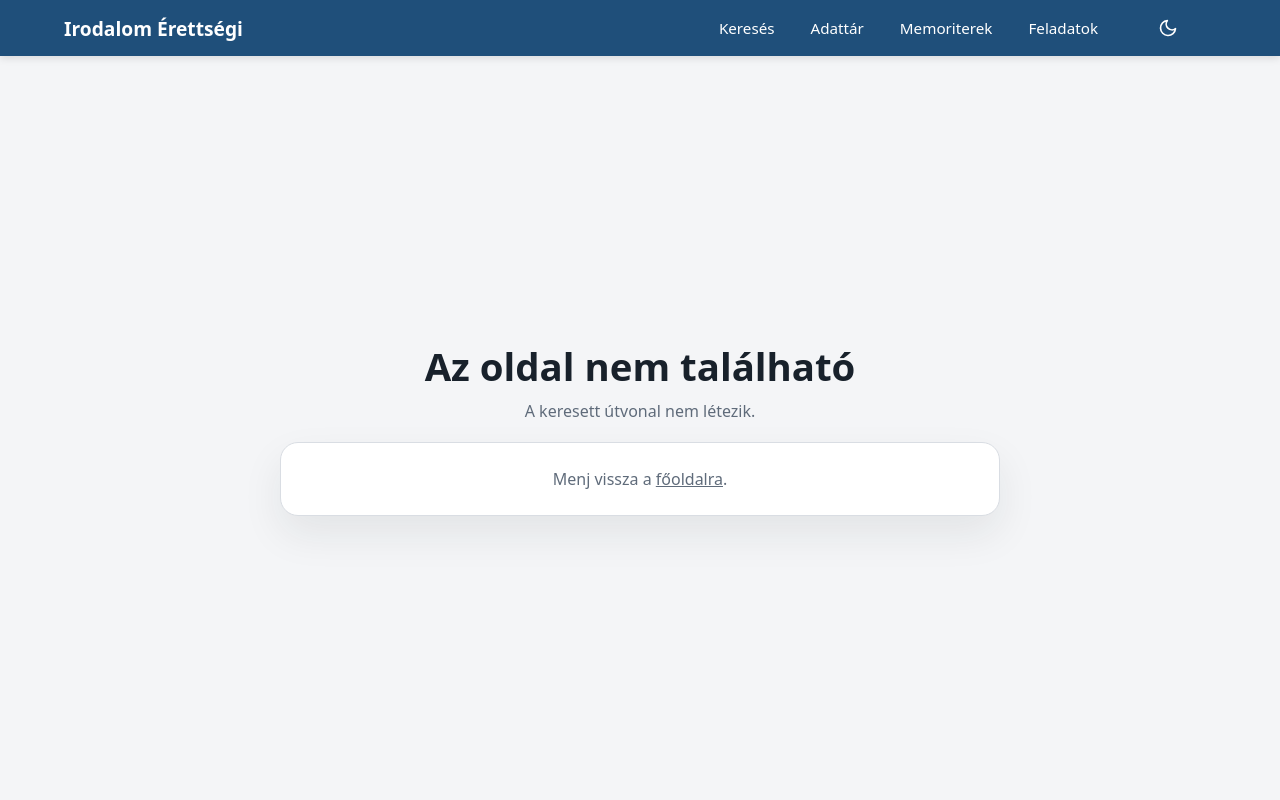
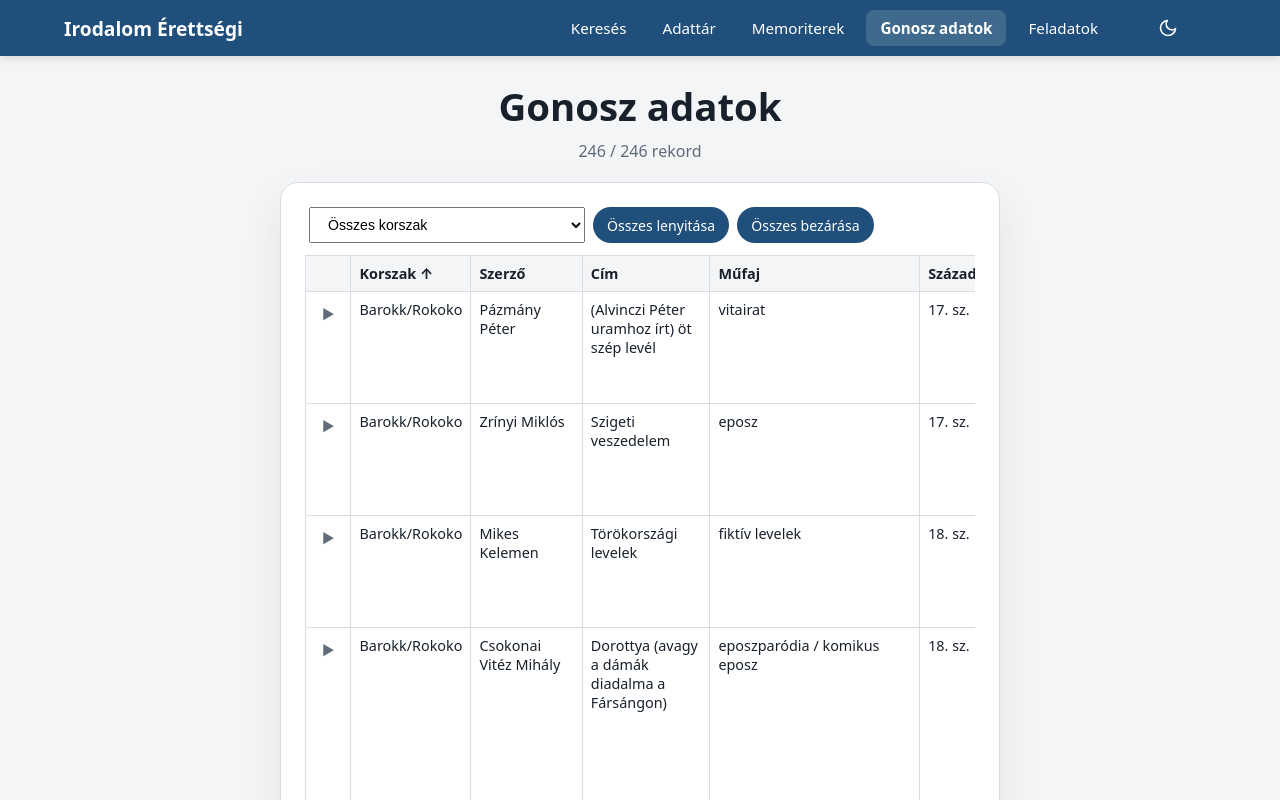
Before and after one commit to csboo/magyar-erettsegi-webapp, a React (Vite) app: page /gonosz-adatok in a window 1280 px wide. Shown: the top 800 px of the page. Built offline with nearby package versions, Linux system fonts and the light colour scheme.

Commit message:
gonosz adatok page

```diff
--- a/src/App.tsx
+++ b/src/App.tsx
@@ -3,6 +3,7 @@ import { AppLayout } from "./components/AppLayout";
 import { ArchivePage } from "./pages/ArchivePage";
 import { BooksPage } from "./pages/BooksPage";
 import { FiveChoicePage } from "./pages/FiveChoicePage";
+import { GonoszAdatokPage } from "./pages/GonoszAdatokPage";
 import { GonoszTablazatPage } from "./pages/GonoszTablazatPage";
 import { HomePage } from "./pages/HomePage";
 import { MemoriterekPage } from "./pages/MemoriterekPage";
@@ -33,6 +34,7 @@ function App() {
           <Route path="/archive" element={<ArchivePage />} />
           <Route path="/tasks" element={<TasksPage />} />
           <Route path="/tasks/five-from-one" element={<FiveChoicePage />} />
+          <Route path="/gonosz-adatok" element={<GonoszAdatokPage />} />
           <Route path="/tasks/gonosztablazat" element={<GonoszTablazatPage />} />
           <Route path="/memoriterek" element={<MemoriterekPage />} />
           {redirects.map(([from, to]) => (
--- a/src/components/Navbar.tsx
+++ b/src/components/Navbar.tsx
@@ -11,6 +11,7 @@ const navItems = [
   { to: "/search", label: "Keresés" },
   { to: "/archive", label: "Adattár" },
   { to: "/memoriterek", label: "Memoriterek" },
+  { to: "/gonosz-adatok", label: "Gonosz adatok" },
   { to: "/tasks", label: "Feladatok" },
 ];
 
--- a/src/index.css
+++ b/src/index.css
@@ -910,6 +910,50 @@ button:disabled {
   white-space: nowrap;
 }
 
+.gonosz-table th.sortable {
+  cursor: pointer;
+  user-select: none;
+}
+
+.gonosz-table th.sortable:hover {
+  background: var(--border);
+}
+
+.gonosz-table .expand-col {
+  width: 36px;
+  text-align: center;
+}
+
+.expand-btn {
+  background: transparent;
+  border: none;
+  padding: 4px 8px;
+  min-width: auto;
+  color: var(--muted);
+  cursor: pointer;
+  font-size: 0.85rem;
+}
+
+.expand-btn:hover {
+  color: var(--text);
+}
+
+.gonosz-table .detail-row {
+  background: var(--bg);
+}
+
+.gonosz-detail {
+  padding: 12px 16px;
+  display: grid;
+  grid-template-columns: repeat(auto-fit, minmax(200px, 1fr));
+  gap: 8px;
+}
+
+.gonosz-detail p {
+  margin: 0;
+  font-size: 0.9rem;
+}
+
 .gonosz-table td.revealed {
   background: rgba(31, 79, 122, 0.12);
   font-weight: 600;
--- /dev/null
+++ b/src/pages/GonoszAdatokPage.tsx
@@ -0,0 +1,192 @@
+import { useMemo, useState } from "react";
+import { useGonoszRecords } from "../hooks/useGonoszRecords";
+import type { GonoszRecord } from "../types";
+
+type SortField = keyof GonoszRecord;
+type SortDirection = "asc" | "desc";
+
+const DISPLAY_FIELDS: Array<{ key: SortField; label: string }> = [
+  { key: "era", label: "Korszak" },
+  { key: "szerzo", label: "Szerző" },
+  { key: "cim", label: "Cím" },
+  { key: "mufaj", label: "Műfaj" },
+  { key: "szazad", label: "Század" },
+  { key: "stilus", label: "Stílus" },
+  { key: "category", label: "Kategória" },
+];
+
+export function GonoszAdatokPage() {
+  const { records, loading, error } = useGonoszRecords();
+  const [sortField, setSortField] = useState<SortField>("era");
+  const [sortDirection, setSortDirection] = useState<SortDirection>("asc");
+  const [filterEra, setFilterEra] = useState<string>("");
+  const [expandedRows, setExpandedRows] = useState<Set<number>>(new Set());
+
+  const eras = useMemo(() => {
+    return Array.from(new Set(records.map((r) => r.era).filter(Boolean))).sort((a, b) =>
+      a.localeCompare(b, "hu"),
+    );
+  }, [records]);
+
+  const filteredAndSorted = useMemo(() => {
+    let result = filterEra ? records.filter((r) => r.era === filterEra) : [...records];
+
+    result.sort((a, b) => {
+      const aVal = a[sortField];
+      const bVal = b[sortField];
+      const cmp = aVal.localeCompare(bVal, "hu");
+      return sortDirection === "asc" ? cmp : -cmp;
+    });
+
+    return result;
+  }, [records, filterEra, sortField, sortDirection]);
+
+  function handleSort(field: SortField) {
+    if (sortField === field) {
+      setSortDirection((d) => (d === "asc" ? "desc" : "asc"));
+    } else {
+      setSortField(field);
+      setSortDirection("asc");
+    }
+  }
+
+  function toggleRow(index: number) {
+    setExpandedRows((prev) => {
+      const next = new Set(prev);
+      if (next.has(index)) {
+        next.delete(index);
+      } else {
+        next.add(index);
+      }
+      return next;
+    });
+  }
+
+  function expandAll() {
+    const all = new Set<number>();
+    filteredAndSorted.forEach((_, i) => all.add(i));
+    setExpandedRows(all);
+  }
+
+  function collapseAll() {
+    setExpandedRows(new Set());
+  }
+
+  if (loading) {
+    return (
+      <section className="reader">
+        <header className="header">
+          <h1>Gonosz adatok</h1>
+        </header>
+        <section className="card">
+          <p className="status">Betöltés...</p>
+        </section>
+      </section>
+    );
+  }
+
+  if (error) {
+    return (
+      <section className="reader">
+        <header className="header">
+          <h1>Gonosz adatok</h1>
+        </header>
+        <section className="card">
+          <p className="status">{error}</p>
+        </section>
+      </section>
+    );
+  }
+
+  return (
+    <section className="reader">
+      <header className="header">
+        <h1>Gonosz adatok</h1>
+        <p>{filteredAndSorted.length} / {records.length} rekord</p>
+      </header>
+
+      <section className="card">
+        <div className="toolbar">
+          <div className="archive-controls">
+            <select
+              value={filterEra}
+              onChange={(e) => setFilterEra(e.target.value)}
+              className="archive-control-btn"
+            >
+              <option value="">Összes korszak</option>
+              {eras.map((era) => (
+                <option key={era} value={era}>
+                  {era}
+                </option>
+              ))}
+            </select>
+            <button type="button" className="archive-control-btn" onClick={expandAll}>
+              Összes lenyitása
+            </button>
+            <button type="button" className="archive-control-btn" onClick={collapseAll}>
+              Összes bezárása
+            </button>
+          </div>
+        </div>
+
+        <div className="gonosz-table-wrap">
+          <table className="gonosz-table">
+            <thead>
+              <tr>
+                <th className="expand-col" />
+                {DISPLAY_FIELDS.map((field) => (
+                  <th
+                    key={field.key}
+                    className="sortable"
+                    onClick={() => handleSort(field.key)}
+                  >
+                    {field.label}
+                    {sortField === field.key ? (sortDirection === "asc" ? " ↑" : " ↓") : ""}
+                  </th>
+                ))}
+              </tr>
+            </thead>
+            <tbody>
+              {filteredAndSorted.map((record, index) => (
+                <>
+                  <tr key={index}>
+                    <td className="expand-col">
+                      <button
+                        type="button"
+                        className="expand-btn"
+                        onClick={() => toggleRow(index)}
+                      >
+                        {expandedRows.has(index) ? "▼" : "▶"}
+                      </button>
+                    </td>
+                    {DISPLAY_FIELDS.map((field) => (
+                      <td key={field.key}>{record[field.key]}</td>
+                    ))}
+                  </tr>
+                  {expandedRows.has(index) && (
+                    <tr key={`detail-${index}`} className="detail-row">
+                      <td />
+                      <td colSpan={DISPLAY_FIELDS.length}>
+                        <div className="gonosz-detail">
+                          {DISPLAY_FIELDS.map((field) => (
+                            <p key={field.key}>
+                              <strong>{field.label}:</strong> {record[field.key]}
+                            </p>
+                          ))}
+                        </div>
+                      </td>
+                    </tr>
+                  )}
+                </>
+              ))}
+            </tbody>
+          </table>
+        </div>
+
+        {filteredAndSorted.length === 0 && (
+          <p className="status">Nincs találat.</p>
+        )}
+      </section>
+    </section>
+  );
+}
```
